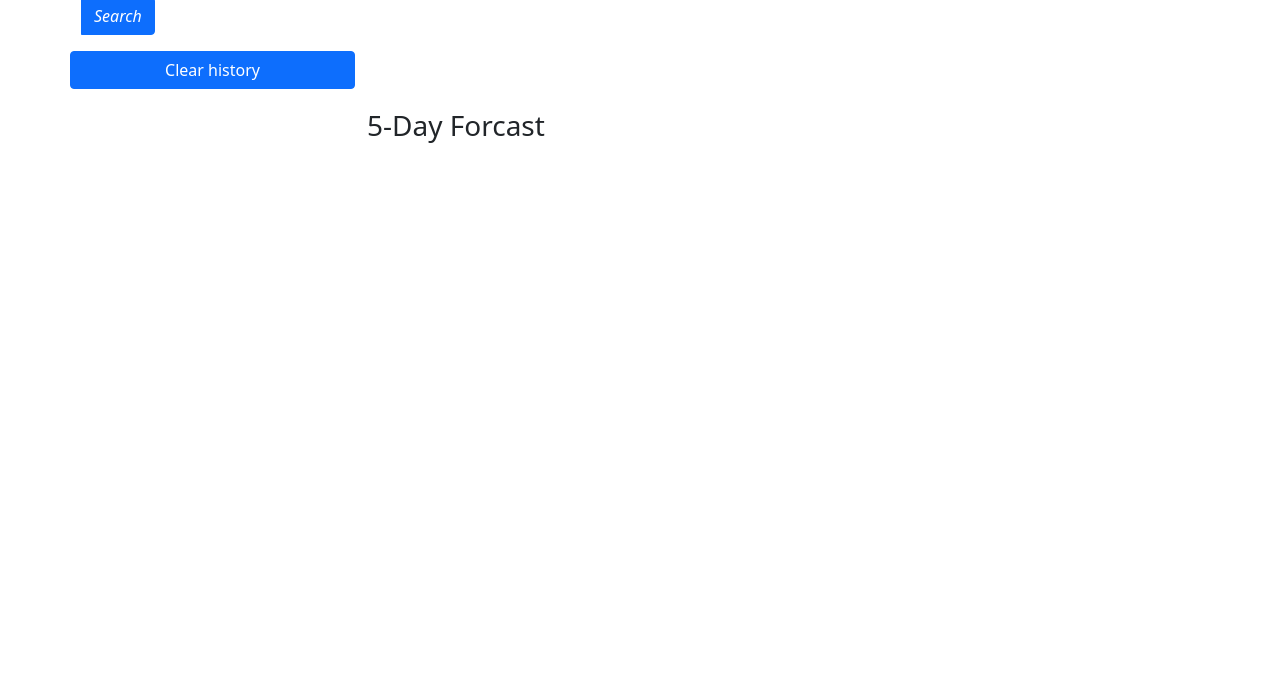
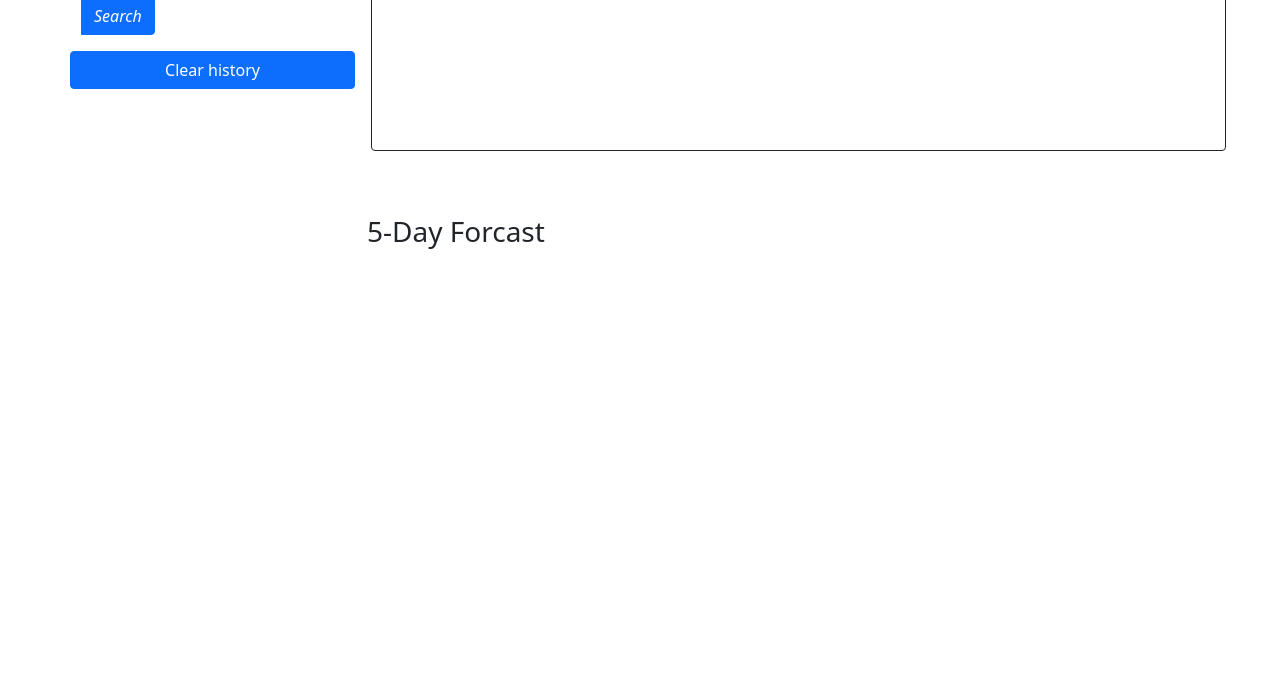
Before and after one commit to EvanChu34/WeatherDash, a plain HTML site: page index.html in a window 1280 px wide. Shown: the part 123-800 px from the top of the page. Drawn offline with nearby package versions, Linux system fonts and the light colour scheme.

Commit message:
changed layout of html to fix border and icon

```diff
--- a/index.html
+++ b/index.html
@@ -37,23 +37,18 @@
 
             <div class="col-md-9">
                 <div class="row">
+                    <div class="col-12 border border-dark m-3 rounded">
                         <h2 id=selected-city>City</h2><!--City name and date -->
                         <img id="current-pic" src="placeholder" alt="">
-                </div>
+                        <p id="temperature"></p>
                         <br>
-                <div class="row">
-                    <p id="temperature"></p>
-                </div>
-                <div class="row">
                         <p id="humidity"></p>
-                </div>
-                <div class="row">
+                        <br>
                         <p id="wind-speed"></p>
-                </div>
-                <div class="row">
+                        <br>
                         <p id="UV-index"></p>
                     </div>
-
+                </div>
                 <br>
                 <br>
 
--- a/script.js
+++ b/script.js
@@ -65,7 +65,7 @@ function startPage(){
             var year = currentDate.getFullYear();
             nameEl.innerHTML = response.name + " (" + month + "/" + day + "/" + year +") " ;
             let weatherIcon = response.weather[0].icon;
-            currentPic.setAttribute("src","https://openweathermap.org/img/wn/"+weatherIcon+"@2x.png");
+            currentPic.setAttribute("src","https://openweathermap.org/img/wn/" + weatherIcon + "@2x.png");
             currentPic.setAttribute("alt",response.weather[0].description);
             currentTemp.innerHTML = "Temperature: " + kelToFar(response.main.temp) + " &#176F";
             currentHumid.innerHTML = "Humidity: " + response.main.humidity + "%";
@@ -85,7 +85,7 @@ function startPage(){
             UVIndex.innerHTML = response.value;
             currentUVI.innerHTML = "UV Index: ";
             currentUVI.append(UVIndex);
-        });
+        })
 
         // 5 day forcast
         let cityID = response.id;
```
Lines whose indentation alone changed are shown as unchanged.
